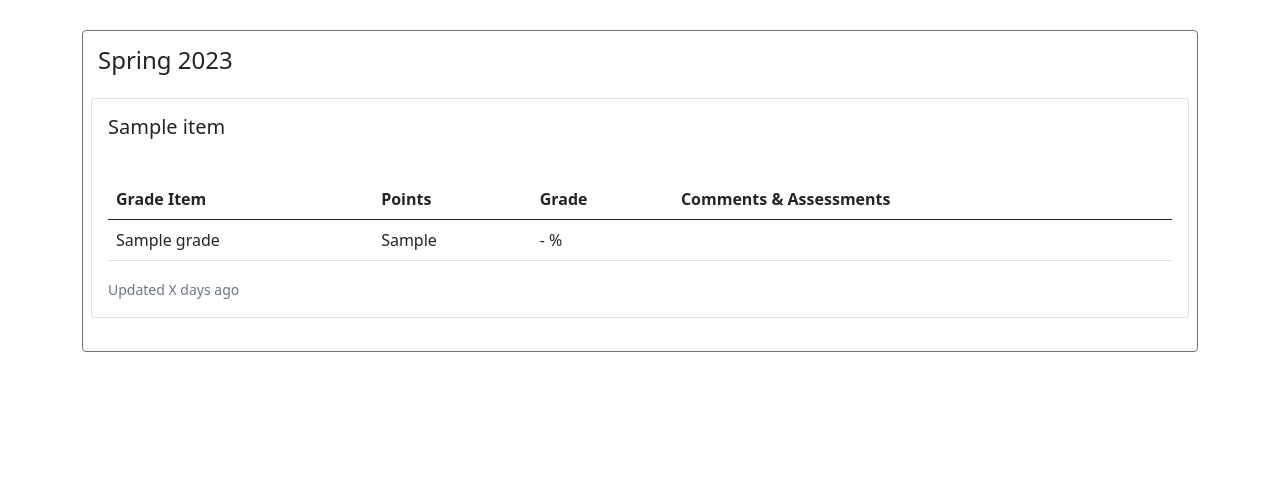
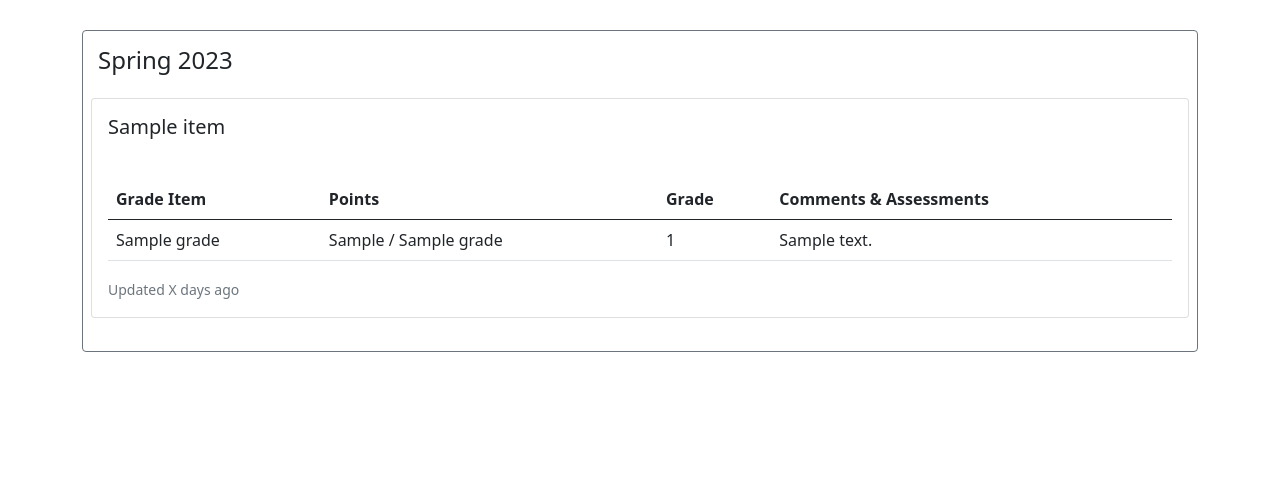
Before and after one commit to stephenneale/seng371-group16, a Django app: page /dimspace/grades/ in a window 1280 px wide. Shown: the part 161-661 px from the top of the page. Run offline with Django 4.2, Linux system fonts and the light colour scheme; a database or web service that is not in the repository returns one stand-in record (values such as "Sample title"); data that the repository does not hold is empty.

Commit message:
Add percentage, comments to grades

```diff
--- a/as-developers/frontend/dimspace-main/dimapp/templates/grades.html
+++ b/as-developers/frontend/dimspace-main/dimapp/templates/grades.html
@@ -39,9 +39,9 @@ active
                                 {% for grade in grades %}
                                     <tr>
                                         <td>{{grade.itemName}}</td>
-                                        <td>{{grade.markNumerator}}</td>
-                                        <td>- %</td>
-                                        <td></td>
+                                        <td>{{grade.markNumerator|default_if_none:"-"}} / {{grade.markDenominator|default_if_none:""}}</td>
+                                        <td>{{grade.percentage|default_if_none:"-"}}</td>
+                                        <td>{{grade.comment|default_if_none:""}}</td>
                                     </tr>
                                 {% endfor %}
                                 </tbody>
--- a/as-developers/frontend/dimspace-main/dimapp/views.py
+++ b/as-developers/frontend/dimspace-main/dimapp/views.py
@@ -48,6 +48,13 @@ class Grades(TemplateView):
 
         courses = []
         courses.append(get_from_api("grades"))
+
+        for course in courses:
+            for grade in course['grades']:
+                if grade['percentage']:
+                    grade['percentage'] = str(f"%{grade['percentage']*100}")
+
+        print(courses)
 
         # Set context
         context = super().get_context_data(**kwargs)
```
